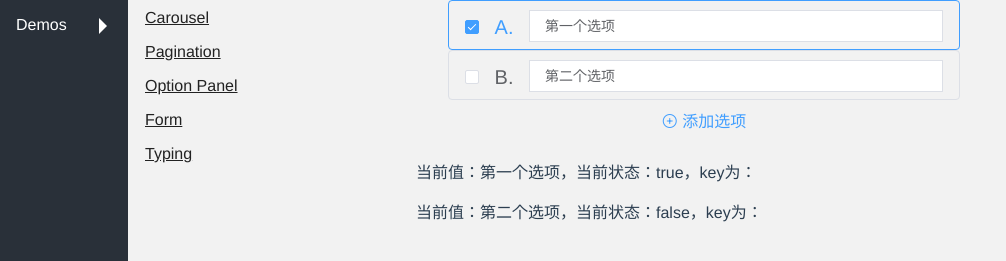
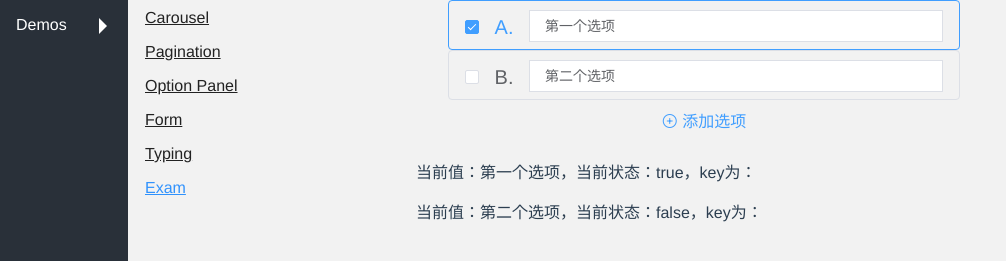
Before and after one commit to attax1994/vue-template, a Vue app: page /#/demo/exam in a window 1280 px wide. Shown: the top 261 px of the page, without its empty margins (0-1006 px from the left). Built offline with nearby package versions, Linux system fonts and the light colour scheme; what vue-rx would draw is missing.

Commit message:
views/demo.vue: add link for exam

```diff
--- a/src/views/Demo.vue
+++ b/src/views/Demo.vue
@@ -25,6 +25,10 @@
 
             <div class="menu-item">
               <router-link to="/demo/typing" active-class="router-active">Typing</router-link>
+            </div>
+
+            <div class="menu-item">
+              <router-link to="/demo/exam" active-class="router-active">Exam</router-link>
             </div>
 
           </div>
```
